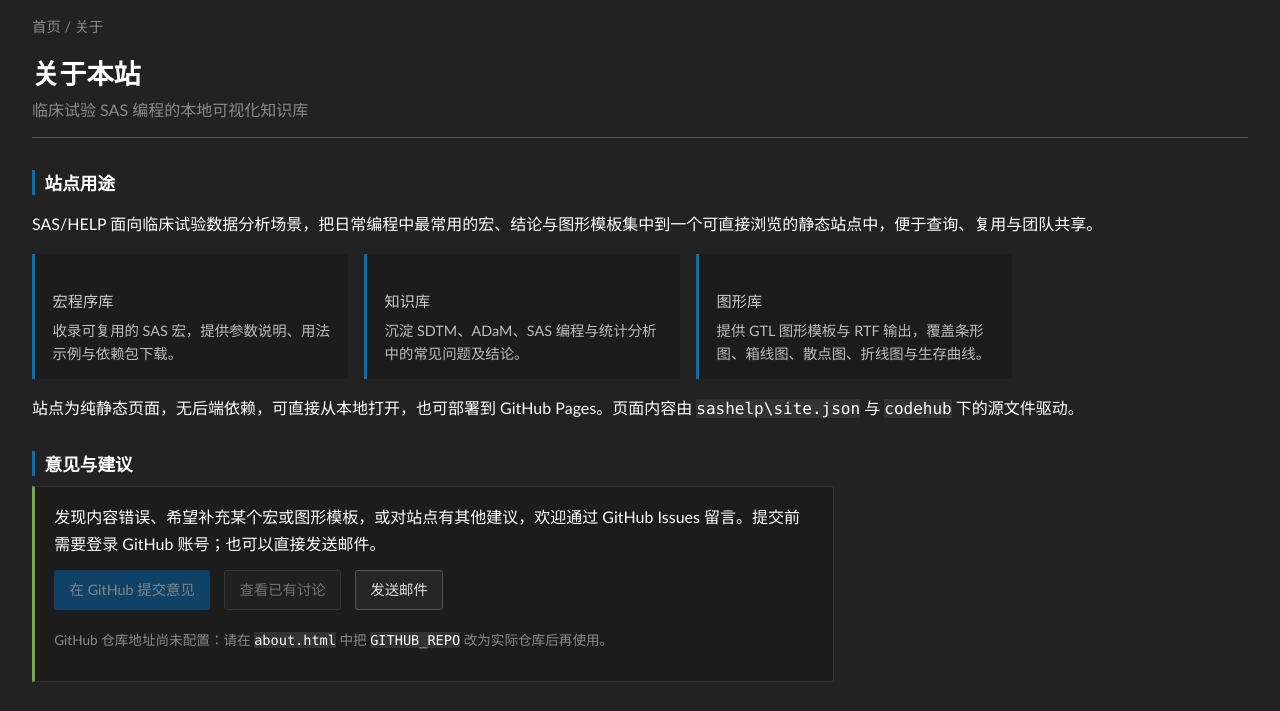
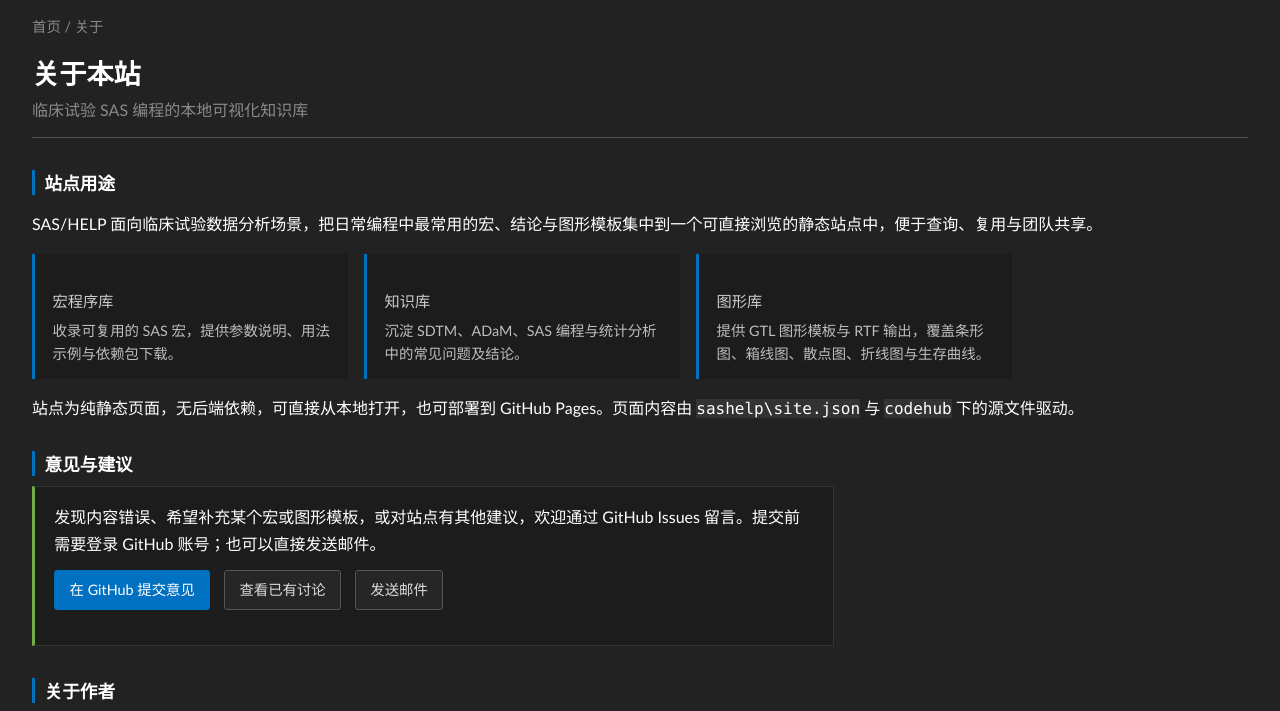
Before and after one commit to sashelp/clinical-sasuser, a plain HTML site: page sashelp/about.html in a window 1280 px wide. Shown: the part 78-789 px from the top of the page. Drawn offline with Linux system fonts and the light colour scheme.

Commit message:
Fix GitHub feedback link readiness check on about page

```diff
--- a/sashelp/about.html
+++ b/sashelp/about.html
@@ -142,7 +142,7 @@
 <script>
 (function () {
   var GITHUB_REPO = 'sashelp/clinical-sasuser';
-  var repoReady = GITHUB_REPO.indexOf('sashelp') === -1;
+  var repoReady = GITHUB_REPO.indexOf('/') > 0 && GITHUB_REPO.indexOf('YOUR_') === -1;
   var newIssue = document.getElementById('gh-new-issue');
   var issues = document.getElementById('gh-issues');
   var hint = document.getElementById('gh-hint');
```
